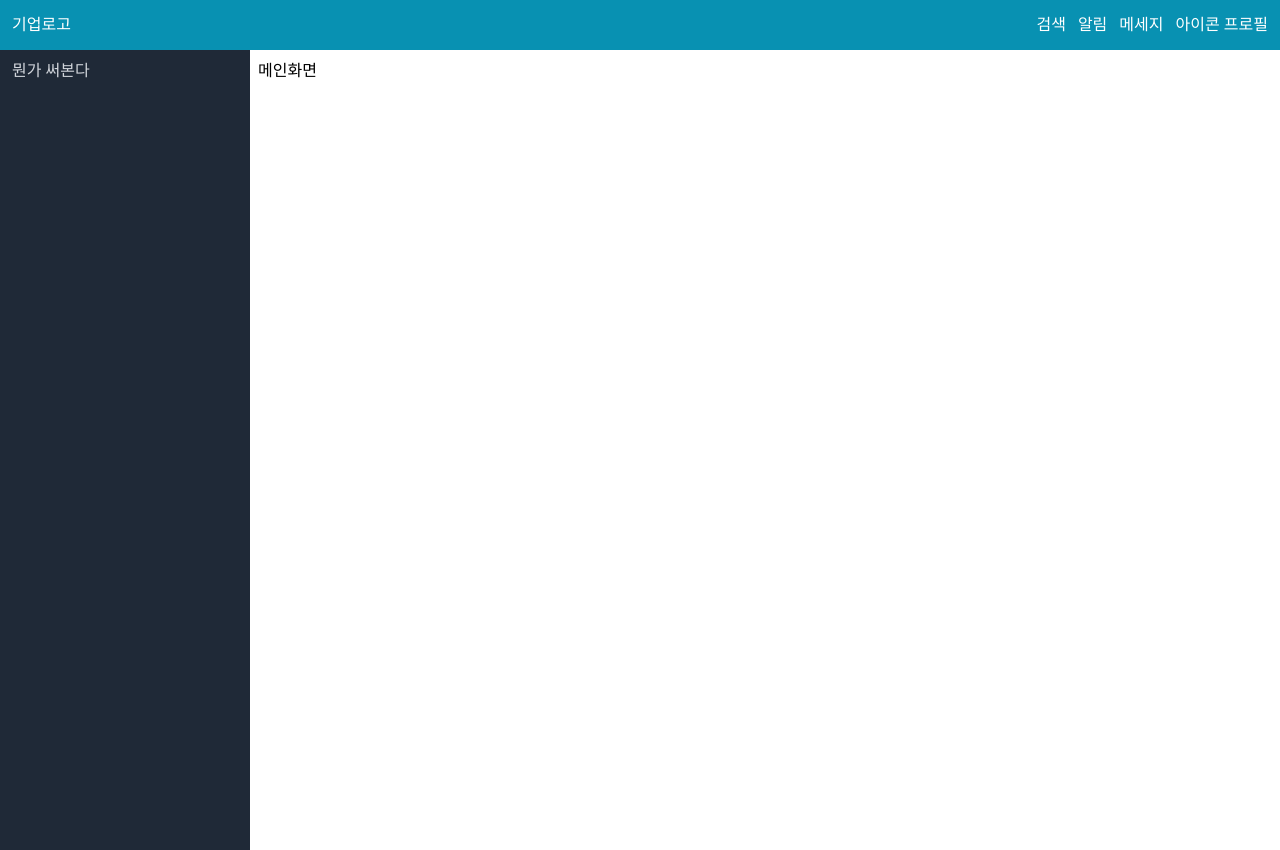
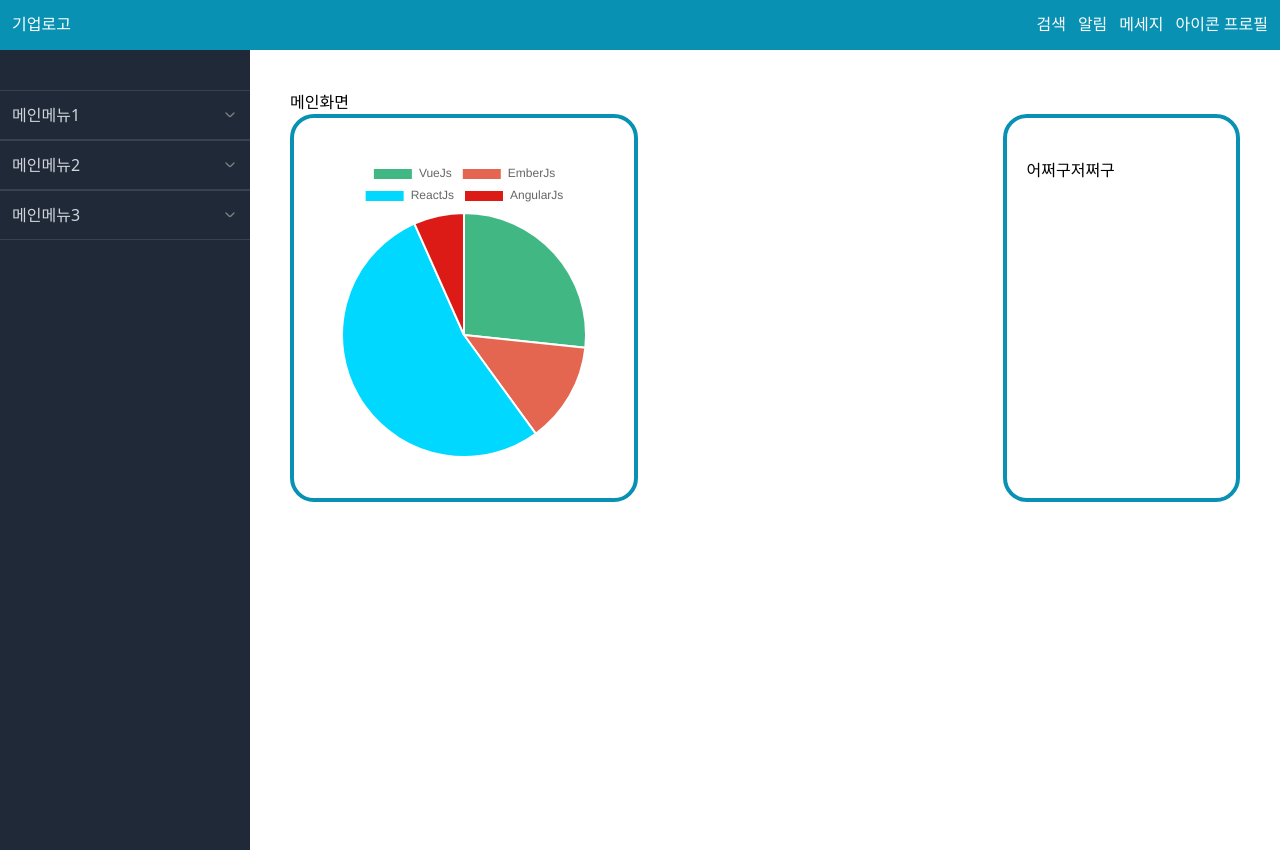
Before and after one commit to bundasse/early-works-practice, a Vue app: page / in a window 1280 px wide. Built offline with nearby package versions, Linux system fonts and the light colour scheme.

Commit message:
0924 아코디언 메뉴 완성, 파이차트 추가

```diff
--- a/package.json
+++ b/package.json
@@ -9,10 +9,12 @@
   },
   "dependencies": {
     "autoprefixer": "^10.4.16",
+    "chart.js": "^4.4.0",
     "core-js": "^3.8.3",
     "postcss": "^8.4.30",
     "tailwindcss": "^3.3.3",
     "vue": "^3.2.13",
+    "vue-chartjs": "^5.2.0",
     "vue-router": "^4.2.5"
   },
   "devDependencies": {
--- a/src/App.vue
+++ b/src/App.vue
@@ -2,7 +2,7 @@
   <div class="grid grid-cols-[250px_1fr] grid-rows-[50px_minmax(800px,_1fr)]">
     <GnbComp/>
     <LnbComp/>
-    <div class="px-2 py-2 ">
+    <div>
       <RouterView />
     </div>
   </div>
--- a/src/components/GnbComp.vue
+++ b/src/components/GnbComp.vue
@@ -1,5 +1,5 @@
 <template>
-    <div class=" col-span-full flex justify-between px-3 py-3 bg-cyan-600 text-white">
+    <div class="col-span-full flex justify-between px-3 py-3 bg-cyan-600 text-white">
         <h1><router-link to="/">기업로고</router-link></h1>
         <ul class="flex gap-x-3 items-stretch">
             <li>검색</li>
--- a/src/components/LnbComp.vue
+++ b/src/components/LnbComp.vue
@@ -1,7 +1,18 @@
 <template>
-    <div class="bg-gray-800">
+    <div class="bg-gray-800 pt-10">
         <ul>
-            <li class="px-3 py-2 text-gray-300 hover:text-white hover:font-bold"><router-link to="">뭔가 써본다</router-link></li>
+            <li v-for="(e, i) in menulist" :key="i">
+                <p class="px-3 py-3 border-y-[1px] border-gray-700 text-gray-300 hover:text-white hover:font-bold cursor-pointer flex justify-between" @click="openSubMethod(i)">
+                    <router-link :to="e.link">{{ e.name }}</router-link>
+                    <img :class="openMenu === i? 'rotate-90':''" class="w-4 transition-all duration-300" :src="require(`../assets/icon-small-down.svg`)" alt="펼침 아이콘">
+                </p>
+                <!-- 서브메뉴 -->
+                <ul>
+                    <li :class="openMenu === i ? '' : 'hidden'" v-for="(el, index) in submenulist[i]" :key="index" class="px-3 py-2 bg-gray-500 hover:bg-gray-300 cursor-pointer">
+                        <router-link :to="el.link">{{ el.name }}</router-link>
+                    </li>
+                </ul>
+            </li>
         </ul>
     </div>
 </template>
@@ -10,6 +21,25 @@ export default {
     name: 'LnbComp',
     data() {
         return {
+            menulist:[{name:"메인메뉴1",link:""},{name:"메인메뉴2",link:""},{name:"메인메뉴3",link:""}],
+            submenulist:[[{name:"서브메뉴1",link:""},{name:"서브메뉴2",link:""},{name:"서브메뉴3",link:""}],
+            [{name:"서브메뉴1",link:""},{name:"서브메뉴2",link:""},{name:"서브메뉴3",link:""}],
+            [{name:"서브메뉴1",link:""},{name:"서브메뉴2",link:""},{name:"서브메뉴3",link:""}]],
+            openSub:false,
+            openMenu:''
+        }
+    },
+    methods: {
+        openSubMethod(e){
+            if(this.openSub === false){
+                this.openSub = true;
+                this.openMenu = e;
+            }else if(this.openSub === true && this.openMenu === e){
+                this.openSub = false;
+                this.openMenu = '';
+            }else{
+                this.openMenu = e;
+            }
 
         }
     },
--- /dev/null
+++ b/src/components/PieChart.vue
@@ -0,0 +1,36 @@
+<template>
+    <div>
+        <Pie :data="chartData" :options="chartOptions" />
+    </div>
+</template>
+<script>
+import { Chart as ChartJS, ArcElement, Tooltip, Legend } from 'chart.js'
+import { Pie } from 'vue-chartjs'
+
+ChartJS.register(ArcElement, Tooltip, Legend)
+
+export default {
+    name:'PieChart',
+    data() {
+        return {
+            chartData:{
+                labels: ['VueJs', 'EmberJs', 'ReactJs', 'AngularJs'],
+                datasets: [
+                            {
+                            backgroundColor: ['#41B883', '#E46651', '#00D8FF', '#DD1B16'],
+                            data: [40, 20, 80, 10]
+                            }
+                        ]},
+            chartOptions: {
+                responsive: true
+            }
+        }
+    },
+    components:{
+        Pie
+    }
+}
+</script>
+<style lang="css">
+
+</style>
--- a/src/pages/HomeView.vue
+++ b/src/pages/HomeView.vue
@@ -1,13 +1,23 @@
-<template lang="">
-    <div>
-        메인화면
+<template>
+    <div class="px-10 py-10 flex justify-between flex-wrap">
+        <h2 class="basis-full">메인화면</h2>
+        <div class="basis-1/4 px-5 py-10 rounded-3xl border-4 border-cyan-600">
+            <PieChart />
+        </div>
+        <div class="basis-1/4 px-5 py-10 rounded-3xl border-4 border-cyan-600">
+            어쩌구저쩌구
+        </div>
     </div>
 </template>
 <script>
+import PieChart from '@/components/PieChart.vue'
 export default {
-    name:'HomeView'
+    name:'HomeView',
+    components:{
+        PieChart
+    }
 }
 </script>
-<style lang="">
+<style lang="css">
 
 </style>
```
Also changed, not shown: src/assets/icon-small-down.svg (added), 1 other file (tests, documents, lock files or other folders).
